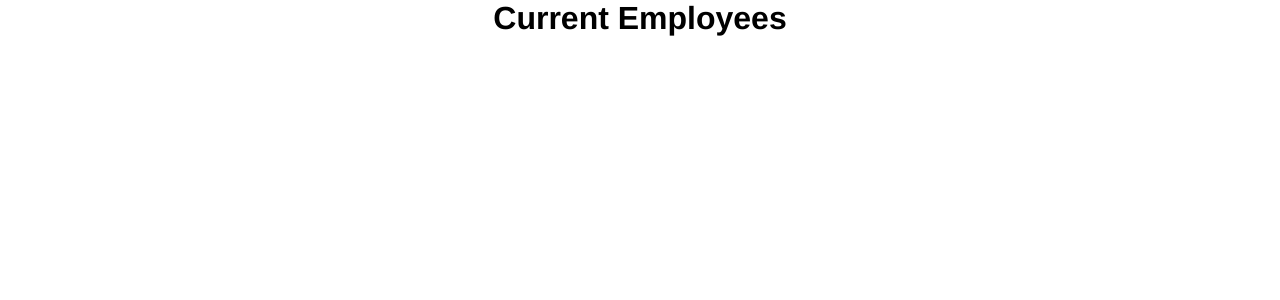
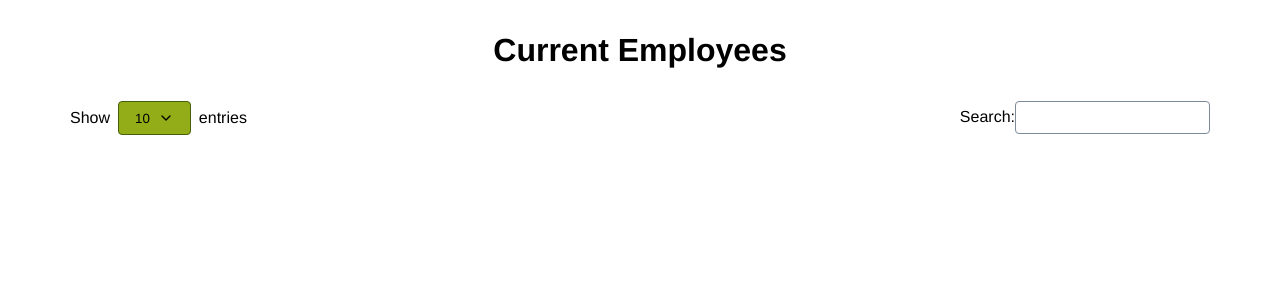
Before and after one commit to SebLau02/Faites-passer-une-librairie-jQuery-vers-React, a React (Vite) app: page /employees in a window 1280 px wide. Shown: the top 300 px of the page. Built offline with nearby package versions, Linux system fonts and the light colour scheme.

Commit message:
Ajout du composant Chevron, mise à jour du composant Select pour inclure Chevron, et ajout des composants Input et Select à la page EmployeesList.

```diff
--- /dev/null
+++ b/src/components/icons/chevron/chevron.jsx
@@ -0,0 +1,22 @@
+function Chevron({ className, ...props }) {
+  return (
+    <>
+      <svg
+        {...props}
+        width="16"
+        height="16"
+        viewBox="0 0 24 24"
+        fill="none"
+        stroke="currentColor"
+        stroke-width="2"
+        stroke-linecap="round"
+        stroke-linejoin="round"
+        className={`lucide lucide-chevron-up preview-icon ${className || ""}`}
+      >
+        <path d="m18 15-6-6-6 6" />
+      </svg>
+    </>
+  );
+}
+
+export default Chevron;
--- a/src/components/ui/Button/Button.jsx
+++ b/src/components/ui/Button/Button.jsx
@@ -37,12 +37,13 @@ function Button({
   style,
   size = "md",
   variant = "contained",
+  className,
   ...props
 }) {
   return (
     <button
       type="button"
-      className="Button-Base"
+      className={`${className || ""} Button-Base`}
       style={{
         ...buttonProps.size[size].style,
         ...buttonProps.variant[variant].style,
--- a/src/components/ui/Select/Select.jsx
+++ b/src/components/ui/Select/Select.jsx
@@ -1,5 +1,6 @@
 import { useEffect, useRef, useState } from "react";
 import Button from "../Button/Button";
+import Chevron from "../../icons/chevron/chevron";
 
 function Select({ label, options, value, onChange, ...props }) {
   const { labelProps, menuProps } = props;
@@ -35,8 +36,10 @@ function Select({ label, options, value, onChange, ...props }) {
         style={{
           width: "100%",
         }}
+        className="d-flex justify-space-between align-center gap-1"
       >
-        {selectedOption?.label || "Select an option"}
+        <span>{selectedOption?.label || "Select an option"}</span>
+        <Chevron className={`${open ? "rotate-0" : "rotate-180"}`} />
       </Button>
       {open && (
         <div
--- a/src/pages/EmployeesList/EmployeesList.jsx
+++ b/src/pages/EmployeesList/EmployeesList.jsx
@@ -1,3 +1,6 @@
+import Input from "../../components/ui/Input/Input";
+import Select from "../../components/ui/Select/Select";
+
 function EmployeesList() {
   return (
     <div
@@ -6,7 +9,39 @@ function EmployeesList() {
       }}
       className="mx-auto"
     >
-      <h1 className="text-center">Current Employees</h1>
+      <h1 className="text-center mt-4">Current Employees</h1>
+      <div className="d-flex justify-space-between align-items-center mb-2 mt-4">
+        <div className="d-flex align-center gap-1">
+          <span>Show </span>
+
+          <Select
+            value={10}
+            options={[
+              {
+                label: "10",
+                value: 10,
+              },
+              {
+                label: "25",
+                value: 25,
+              },
+              {
+                label: "50",
+                value: 50,
+              },
+              {
+                label: "100",
+                value: 100,
+              },
+            ]}
+          />
+          <span>entries </span>
+        </div>
+        <div>
+          <label>Search:</label>
+          <Input name="search" />
+        </div>
+      </div>
     </div>
   );
 }
--- a/src/style/utilities/utilities.scss
+++ b/src/style/utilities/utilities.scss
@@ -186,6 +186,13 @@ $fontWeight: light, normal, medium, bold, bolder;
   }
 }
 
+$rotate: 0, 90, 180, 270;
+@each $angle in $rotate {
+  .rotate-#{$angle} {
+    rotate: $angle * 1deg;
+  }
+}
+
 @for $i from 1 through 20 {
   .gap-#{$i} {
     gap: #{$i * 0.5}rem;
```
